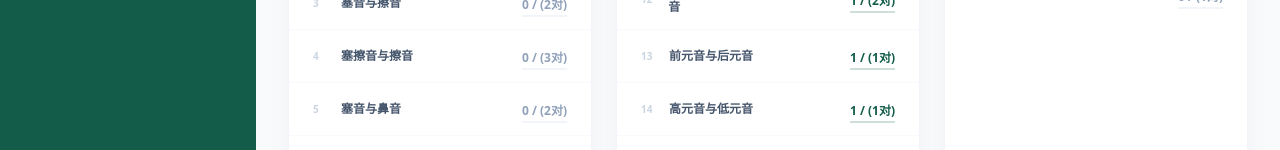
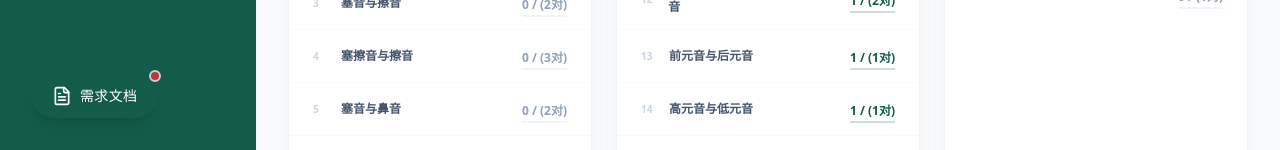
Before and after one commit to open741/-, a React (Vite) app: page /assessment-result in a window 1280 px wide. Shown: the part 650-800 px from the top of the page. Built offline with nearby package versions, Linux system fonts and the light colour scheme.

Commit message:
增加文档显示功能

```diff
--- a/src/App.tsx
+++ b/src/App.tsx
@@ -10,6 +10,8 @@ import AssessmentHistory from './pages/AssessmentHistory';
 import AiCardGeneration from './pages/AiCardGeneration';
 import StudentArchive from './pages/StudentArchive';
 import AssessmentResult from './pages/AssessmentResult';
+import { RequirementsDrawer, FloatingRequirementsButton } from './components/RequirementsDrawer';
+import { useState } from 'react';
 
 // Startup migration: Clear out any old unsplash/picsum broken mock images from localStorage
 try {
@@ -91,11 +93,18 @@ function Topbar() {
 }
 
 export default function App() {
+  const [isRequirementsOpen, setIsRequirementsOpen] = useState(false);
+
   return (
     <Router>
-      <div className="flex h-screen bg-slate-50 overflow-hidden font-sans">
+      <div className="flex h-screen bg-slate-50 overflow-hidden font-sans relative">
         <Sidebar />
-        <div className="flex-1 flex flex-col min-w-0">
+        <div
+          className={cn(
+            "flex-1 flex flex-col min-w-0 transition-all duration-300 ease-in-out",
+            isRequirementsOpen ? "mr-[450px]" : "mr-0"
+          )}
+        >
           <Topbar />
           <main className="flex-1 overflow-y-auto">
             <Routes>
@@ -112,6 +121,16 @@ export default function App() {
             </Routes>
           </main>
         </div>
+
+        <RequirementsDrawer
+          isOpen={isRequirementsOpen}
+          onClose={() => setIsRequirementsOpen(false)}
+        />
+
+        <FloatingRequirementsButton
+          onClick={() => setIsRequirementsOpen(!isRequirementsOpen)}
+          isOpen={isRequirementsOpen}
+        />
       </div>
     </Router>
   );
--- /dev/null
+++ b/src/components/RequirementsDrawer.tsx
@@ -0,0 +1,82 @@
+import React from 'react';
+import ReactMarkdown from 'react-markdown';
+import remarkGfm from 'remark-gfm';
+import { X, FileText } from 'lucide-react';
+import { motion, AnimatePresence } from 'framer-motion';
+// @ts-ignore
+import PRD_CONTENT from '../../图卡库V2需求说明文档.md?raw';
+import { cn } from '../lib/utils';
+
+interface RequirementsDrawerProps {
+  isOpen: boolean;
+  onClose: () => void;
+}
+
+export function RequirementsDrawer({ isOpen, onClose }: RequirementsDrawerProps) {
+  return (
+    <AnimatePresence>
+      {isOpen && (
+        <motion.div
+          initial={{ x: '100%' }}
+          animate={{ x: 0 }}
+          exit={{ x: '100%' }}
+          transition={{ type: 'spring', damping: 25, stiffness: 200 }}
+          className="fixed top-0 right-0 h-full w-[450px] bg-white shadow-2xl z-50 flex flex-col border-l border-slate-200"
+        >
+          {/* Header */}
+          <div className="flex items-center justify-between px-6 py-4 border-b border-slate-100 bg-slate-50/50">
+            <div className="flex items-center gap-2">
+              <FileText className="w-5 h-5 text-[#135c4a]" />
+              <h2 className="text-lg font-bold text-slate-800">需求说明文档</h2>
+            </div>
+            <button
+              onClick={onClose}
+              className="p-2 hover:bg-slate-200 rounded-full transition-colors text-slate-500 hover:text-slate-800"
+            >
+              <X className="w-5 h-5" />
+            </button>
+          </div>
+
+          {/* Content */}
+          <div className="flex-1 overflow-y-auto p-8 custom-scrollbar-dark markdown-body">
+            <ReactMarkdown remarkPlugins={[remarkGfm]}>
+              {PRD_CONTENT}
+            </ReactMarkdown>
+          </div>
+
+          {/* Footer */}
+          <div className="px-6 py-4 border-t border-slate-100 text-xs text-slate-400 text-center">
+            图卡库 V2 需求说明文档 · 内部资料
+          </div>
+        </motion.div>
+      )}
+    </AnimatePresence>
+  );
+}
+
+interface FloatingButtonProps {
+  onClick: () => void;
+  isOpen: boolean;
+}
+
+export function FloatingRequirementsButton({ onClick, isOpen }: FloatingButtonProps) {
+  return (
+    <button
+      onClick={onClick}
+      className={cn(
+        "fixed bottom-8 left-8 z-[60] flex items-center gap-2 px-5 py-3 rounded-full shadow-lg transition-all duration-300 transform hover:scale-105 active:scale-95 group",
+        isOpen
+          ? "bg-slate-800 text-white"
+          : "bg-[#135c4a] text-white hover:bg-[#0e4739]"
+      )}
+    >
+      <FileText className={cn("w-5 h-5 transition-transform group-hover:rotate-12", isOpen && "rotate-0")} />
+      <span className="font-medium tracking-wide text-sm">需求文档</span>
+
+      {/* Tooltip-like badge if closed */}
+      {!isOpen && (
+        <span className="absolute -top-1 -right-1 w-3 h-3 bg-red-500 rounded-full border-2 border-white animate-pulse" />
+      )}
+    </button>
+  );
+}
--- a/src/index.css
+++ b/src/index.css
@@ -19,7 +19,25 @@
     background-color: rgba(255, 255, 255, 0.3);
   }
 
-  .markdown-body h1 { @apply text-2xl font-bold mb-4 mt-6 text-slate-800; }
+  .custom-scrollbar-dark::-webkit-scrollbar {
+    width: 6px;
+    height: 6px;
+  }
+
+  .custom-scrollbar-dark::-webkit-scrollbar-track {
+    background: transparent;
+  }
+
+  .custom-scrollbar-dark::-webkit-scrollbar-thumb {
+    background-color: rgba(0, 0, 0, 0.1);
+    border-radius: 20px;
+  }
+
+  .custom-scrollbar-dark::-webkit-scrollbar-thumb:hover {
+    background-color: rgba(0, 0, 0, 0.2);
+  }
+
+  .markdown-body h1 { @apply text-2xl font-bold mb-4 mt-6 text-[#135c4a]; }
   .markdown-body h2 { @apply text-xl font-bold mb-3 mt-5 border-b border-slate-200 pb-2 text-slate-800; }
   .markdown-body h3 { @apply text-lg font-semibold mb-2 mt-4 text-slate-800; }
   .markdown-body p { @apply mb-4 leading-relaxed text-slate-600; }
```
